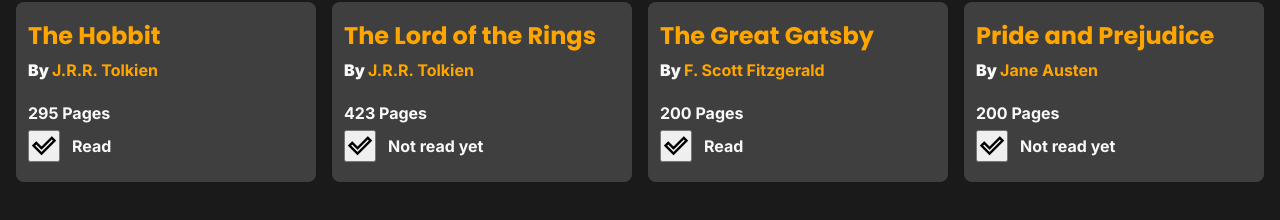
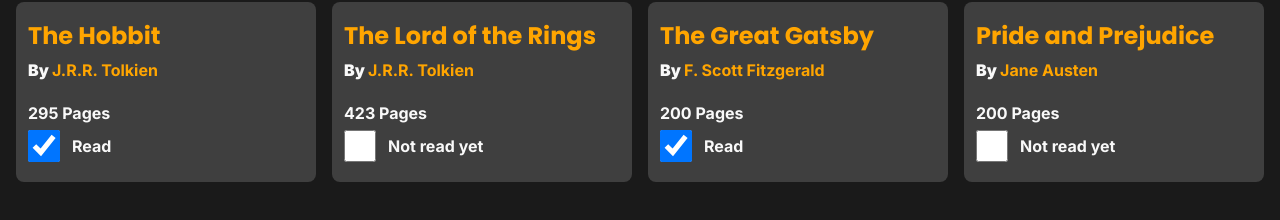
Before and after one commit to AhmedTheGreatest/odin-library, a plain HTML site: page index.html in a window 1280 px wide. Shown: the part 94-314 px from the top of the page. Drawn offline with nearby package versions, Linux system fonts and the light colour scheme.

Commit message:
Add checkbox to read or unread books

```diff
--- a/index.html
+++ b/index.html
@@ -37,9 +37,7 @@
       </div>
       <p class="book-pages-span"><span class="book-pages">123</span> Pages</p>
       <span class="book-read-span">
-        <button class="book-read">
-          <span class="material-symbols-outlined check-icon">done_outline</span>
-        </button>
+        <input class="book-read" type="checkbox" name="read">
         <span class="book-read-label">Read</span>
       </span>
       <!-- <button class="delete">Delete</button> -->
--- a/script.js
+++ b/script.js
@@ -40,7 +40,8 @@ function displayBooks(books) {
     bookElement.querySelector('.book-read-label').textContent = book.read ? 'Read' : 'Not read yet';
     let readBtn = bookElement.querySelector('.book-read')
     readBtn.dataset.index = index;
-    readBtn.addEventListener('click', toggleRead);
+    readBtn.checked = book.read;
+    readBtn.addEventListener('change', toggleRead);
 
     let removeBtn = bookElement.querySelector('.book-remove');
     removeBtn.dataset.index = index;
--- a/styles/styles.css
+++ b/styles/styles.css
@@ -63,12 +63,6 @@ body {
 .book-pages-span {
   font-weight: 700;
   margin-top: 0px;
-}
-
-.book-read {
-  font-weight: 700;
-  aspect-ratio: 1 / 1;
-  width: 2rem;
 }
 
 .book-read-label {
@@ -237,12 +231,6 @@ dialog {
   transition: all 0.2s ease allow-discrete;
 }
 
-.book-read .check-icon {
-  display: flex;
-  align-items: center;
-  justify-content: center;
-}
-
 .book-read {
   aspect-ratio: 1 / 1;
   width: 2rem;
```
